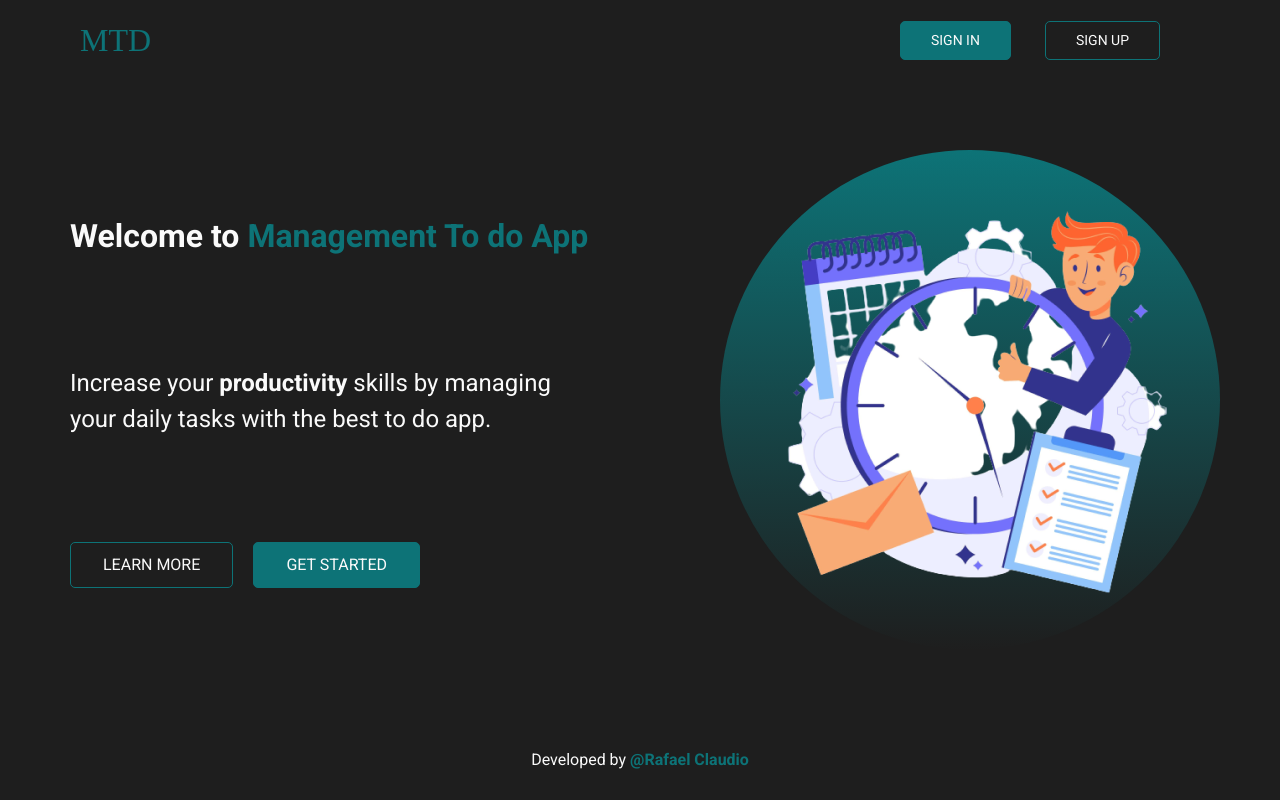
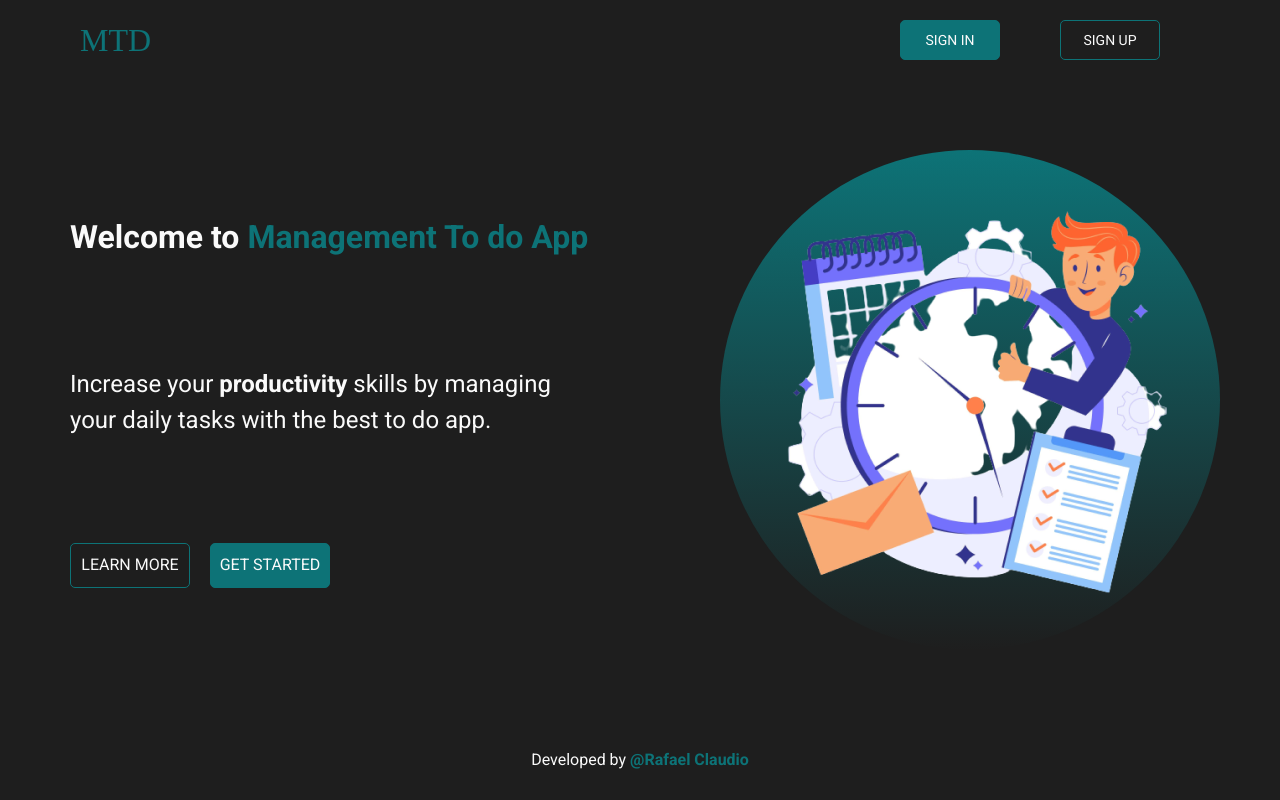
Before and after one commit to RafaelClaudio7/td-vite, a React (Vite) app: page / in a window 1280 px wide. Built offline with nearby package versions, Linux system fonts and the light colour scheme; a web font is replaced by a local one.

Commit message:
Refatorando componente de botão

```diff
--- a/src/components/Button/index.tsx
+++ b/src/components/Button/index.tsx
@@ -1,3 +1,15 @@
-import { Button } from "./styles";
+import React from "react";
+import { ButtonStyled, IButtonProps } from "./styles";
 
-export default Button;
+export default function Button({
+  label,
+  size,
+  outlined,
+  onClick,
+}: IButtonProps) {
+  return (
+    <ButtonStyled size={size} outlined={outlined} onClick={onClick}>
+      {label}
+    </ButtonStyled>
+  );
+}
--- a/src/components/Button/styles.ts
+++ b/src/components/Button/styles.ts
@@ -1,14 +1,31 @@
 import styled from "styled-components";
 import { colors } from "../../constants/colors";
 
-interface IButtonProps {
+export interface IButtonProps {
+  size?: "sm" | "md" | "lg";
+  label?: string;
   outlined?: boolean;
-  size?: "sm" | "md" | "lg";
+  onClick?: React.MouseEventHandler<HTMLButtonElement>;
 }
 
-export const Button = styled.button`
-  padding: ${({ size }: IButtonProps) =>
-    size === "sm" ? "8px 30px" : size === "md" ? "10px 32px" : "12px 36px"};
+export const ButtonStyled = styled.button`
+  height: ${({ size }: IButtonProps) =>
+    size === "sm"
+      ? "40px"
+      : size === "md"
+      ? "45px"
+      : size === "lg"
+      ? "50px"
+      : "40px"};
+  width: ${({ size }: IButtonProps) =>
+    size === "sm"
+      ? "100px"
+      : size === "md"
+      ? "120px"
+      : size === "lg"
+      ? "140px"
+      : "100px"};
+  padding: 5px;
   background-color: ${({ outlined }: IButtonProps) =>
     outlined ? colors.black : colors.green};
   color: ${colors.white};
--- a/src/pages/Home/index.tsx
+++ b/src/pages/Home/index.tsx
@@ -34,12 +34,8 @@ export default function Home() {
       <Header>
         <Logo>MTD</Logo>
         <ButtonGroup width="260px">
-          <Button size="sm" onClick={() => handleNavigateSignIn()}>
-            Sign In
-          </Button>
-          <Button outlined size="sm">
-            Sign Up
-          </Button>
+          <Button size="sm" label="Sign In" onClick={handleNavigateSignIn} />
+          <Button outlined size="sm" label="Sign Up" />
         </ButtonGroup>
       </Header>
       <Main>
@@ -52,11 +48,9 @@ export default function Home() {
             <DescriptionHighlight>productivity</DescriptionHighlight> skills by
             managing your daily tasks with the best to do app.
           </Description>
-          <ButtonGroup width="350px">
-            <Button outlined size="md">
-              Learn More
-            </Button>
-            <Button size="md">Get Started</Button>
+          <ButtonGroup width="260px">
+            <Button outlined size="md" label="Learn More" />
+            <Button size="md" label="Get Started" />
           </ButtonGroup>
         </TextContainer>
         <ImageContainer>
```
Also changed, not shown: 1 other file (tests, documents, lock files or other folders).
